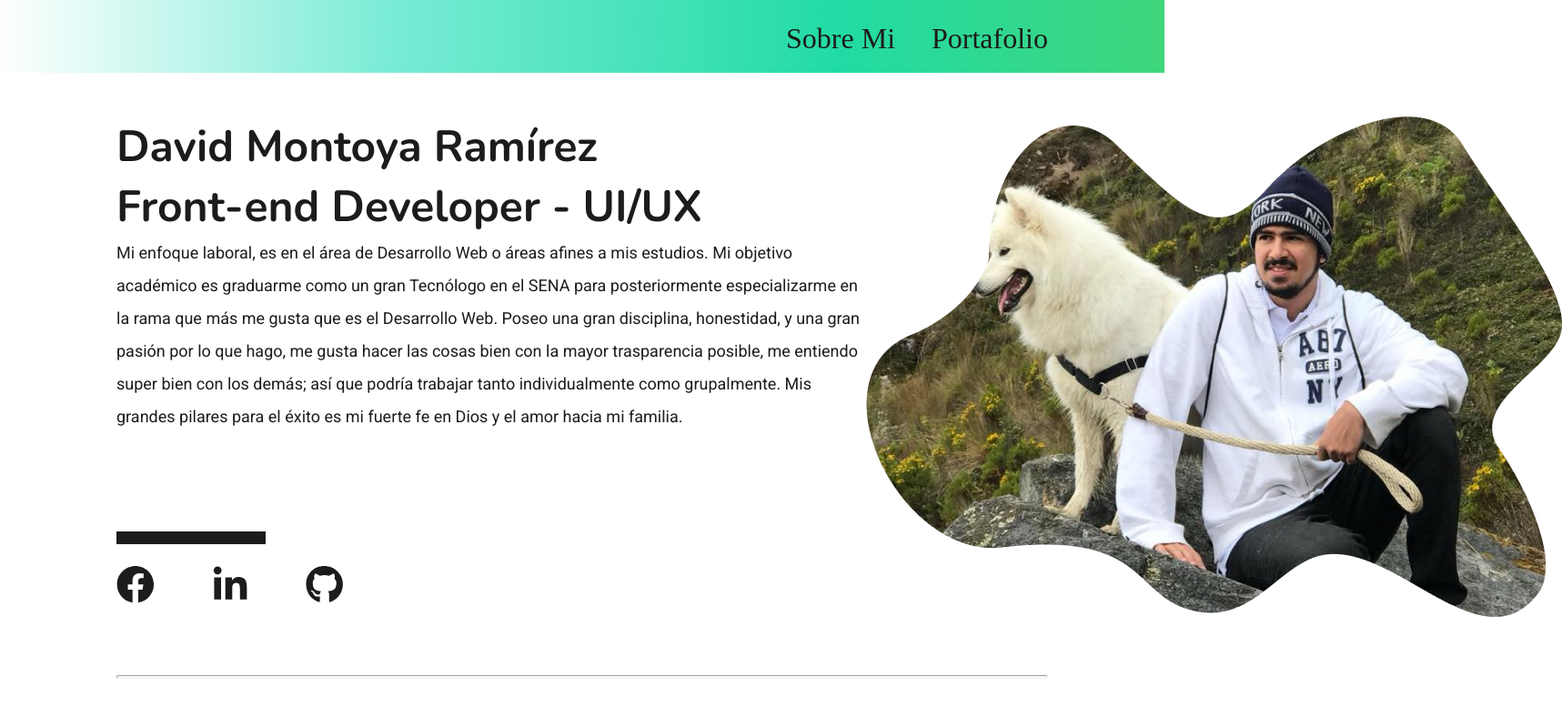
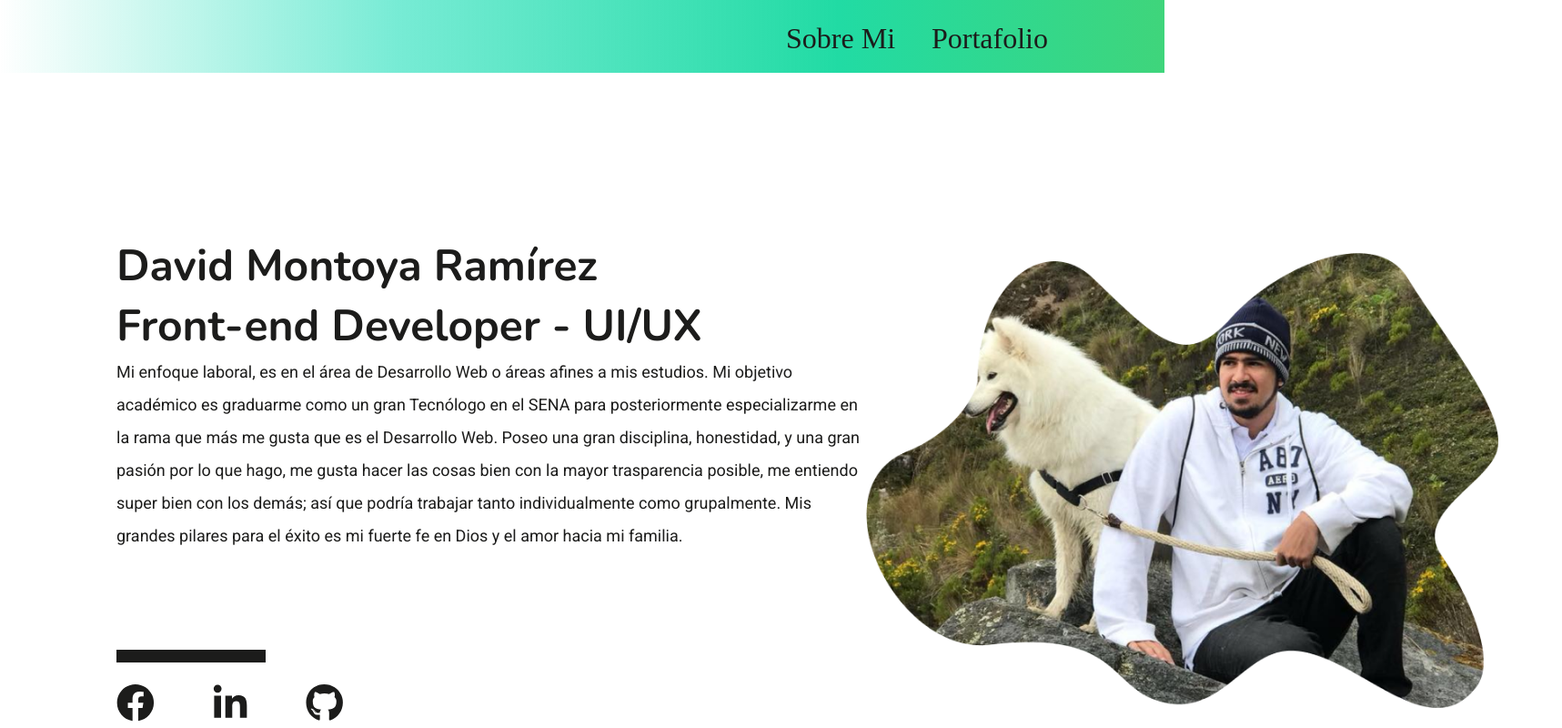
Before and after one commit to Tech-Code1/Portafolio, a plain HTML site: page index.html in a window 1280 px wide. Shown: the top 800 px of the page at 91% size, 1717 px wide, since content can reach past the window. Drawn offline with nearby package versions, Linux system fonts and the light colour scheme.

Commit message:
Historia de usuario #10 lista

```diff
--- a/style.css
+++ b/style.css
@@ -10,11 +10,13 @@ body {
 
 .content-section {
   display: flex;
+  align-items: center;
   flex-direction: row;
   justify-content: space-between;
   margin-left: 128px;
   margin-right: 128px;
   margin-top: 128px;
+  height: 100vh;
 }
 
 @media (max-width: 900px) {
@@ -138,6 +140,10 @@ hr {
   border-bottom-left-radius: 5px;
 }
 
+.image-about-me {
+  height: 500px;
+}
+
 .line-decoration {
   width: 358px;
   height: 7px;
```
